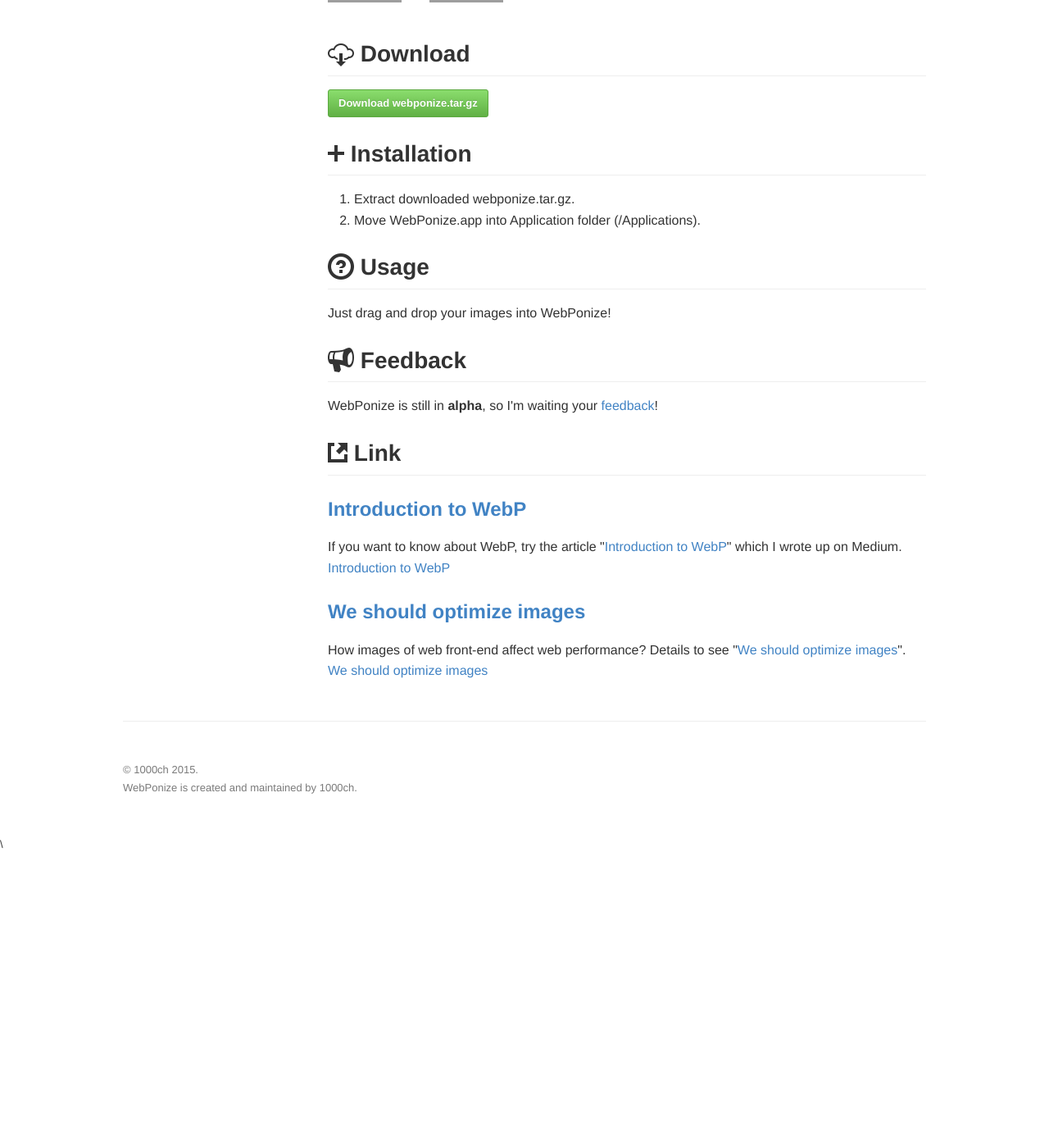
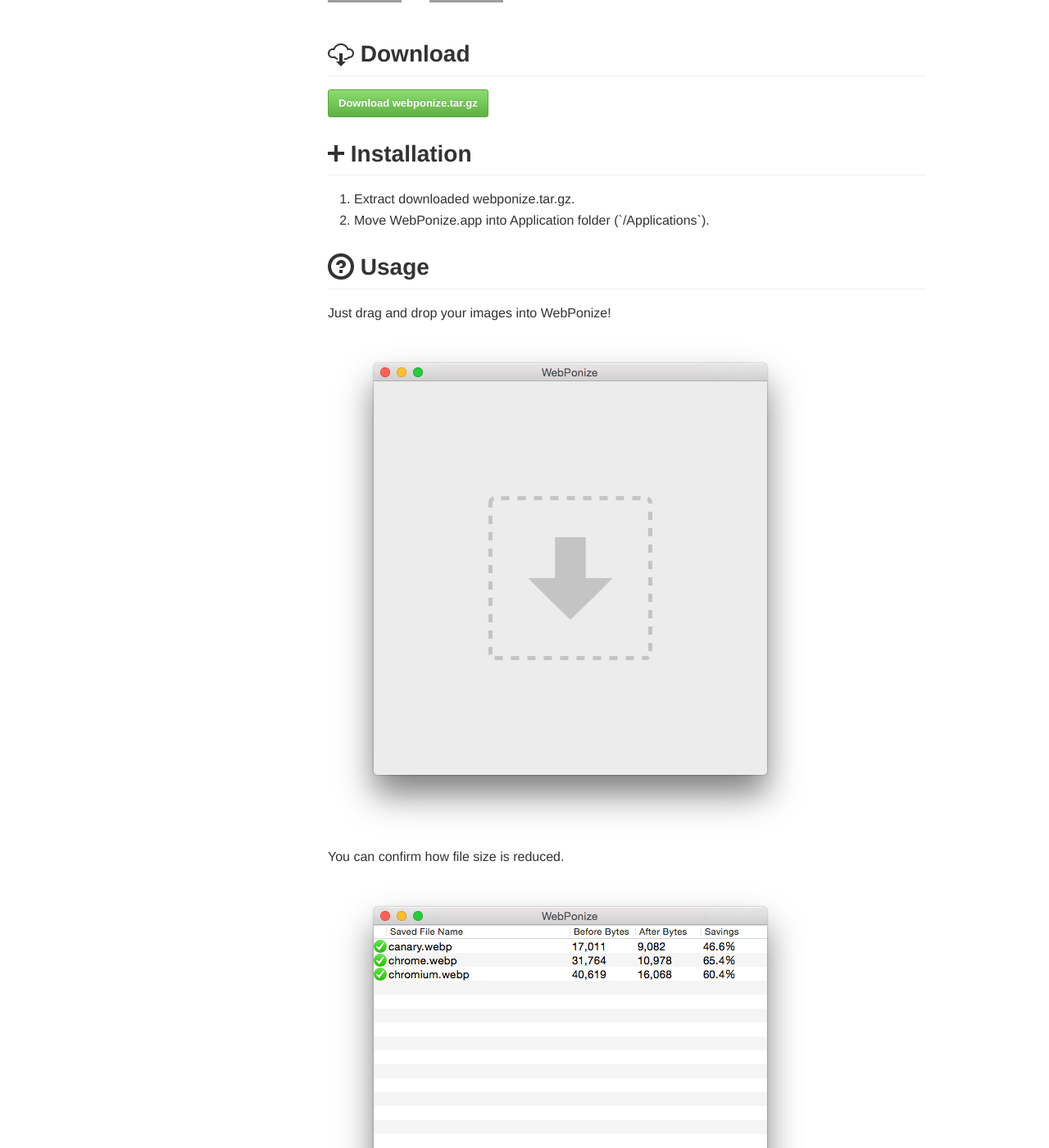
Before and after one commit to karbassi/webponize.github.io, a Jekyll site: the page built from index.html, in a window 1280 px wide and 1400 px high, scrolled down 673 px. Shown: the whole window at 82% size. Built offline with Jekyll 4.4.1, drawn with Linux system fonts in a browser that asks for light colours; Markdown is read by kramdown in place of the engine named in the settings; a script that is not in the unit is left out; comment, search, counter and statistics services are not loaded; before the commit the page ends 1712 px from its top, so only the background shows below that; grey boxes are pictures that could not be loaded.

Commit message:
add captures

```diff
--- a/index.html
+++ b/index.html
@@ -30,7 +30,7 @@
 
 <ol>
   <li>Extract downloaded webponize.tar.gz.</li>
-  <li>Move WebPonize.app into Application folder (/Applications).</li>
+  <li>Move WebPonize.app into Application folder (`/Applications`).</li>
 </ol>
 
 <h2 id="usage">
@@ -38,7 +38,13 @@
   Usage
 </h2>
 
-Just drag and drop your images into WebPonize!
+<p>Just drag and drop your images into WebPonize!</p>
+
+<img src="/img/drag-and-drop.png">
+
+<p>You can confirm how file size is reduced.</p>
+
+<img src="/img/table.png">
 
 <h2 id="feedback">
   <span class="mega-octicon octicon-megaphone"></span>
```
Also changed, not shown: img/drag-and-drop.png (added), img/table.png (added).
